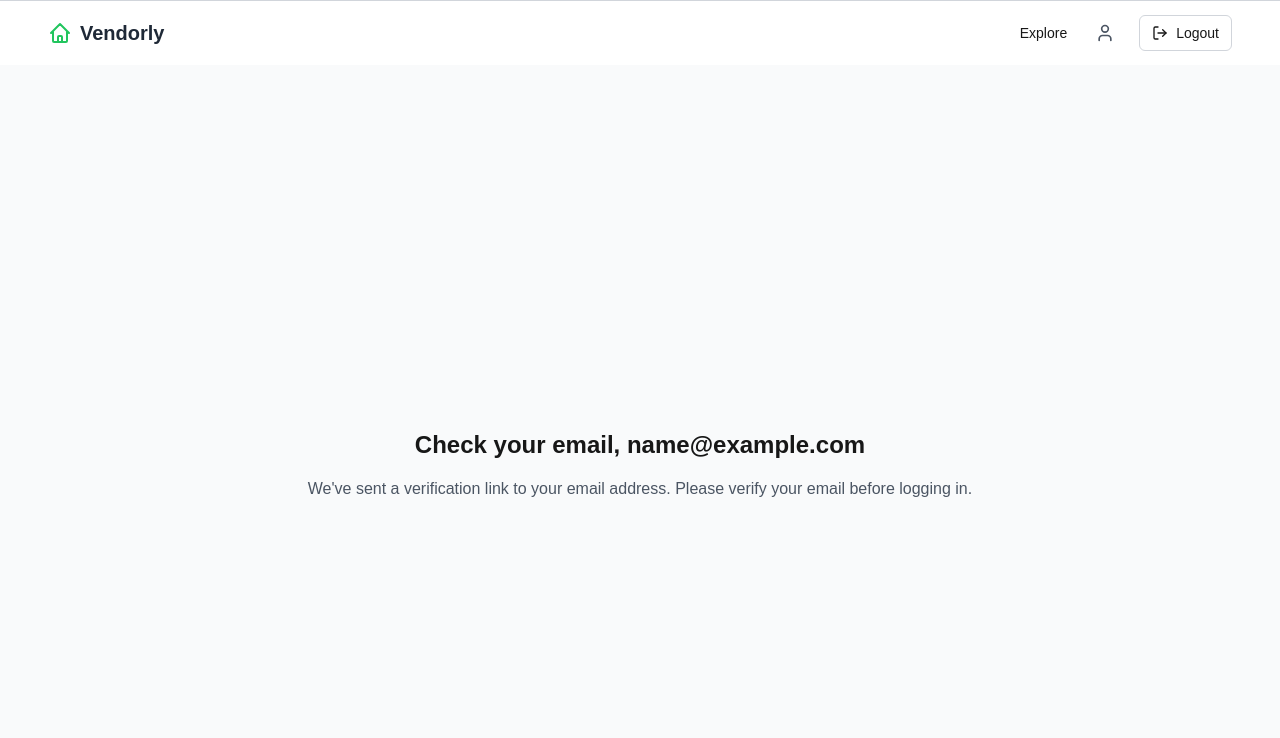
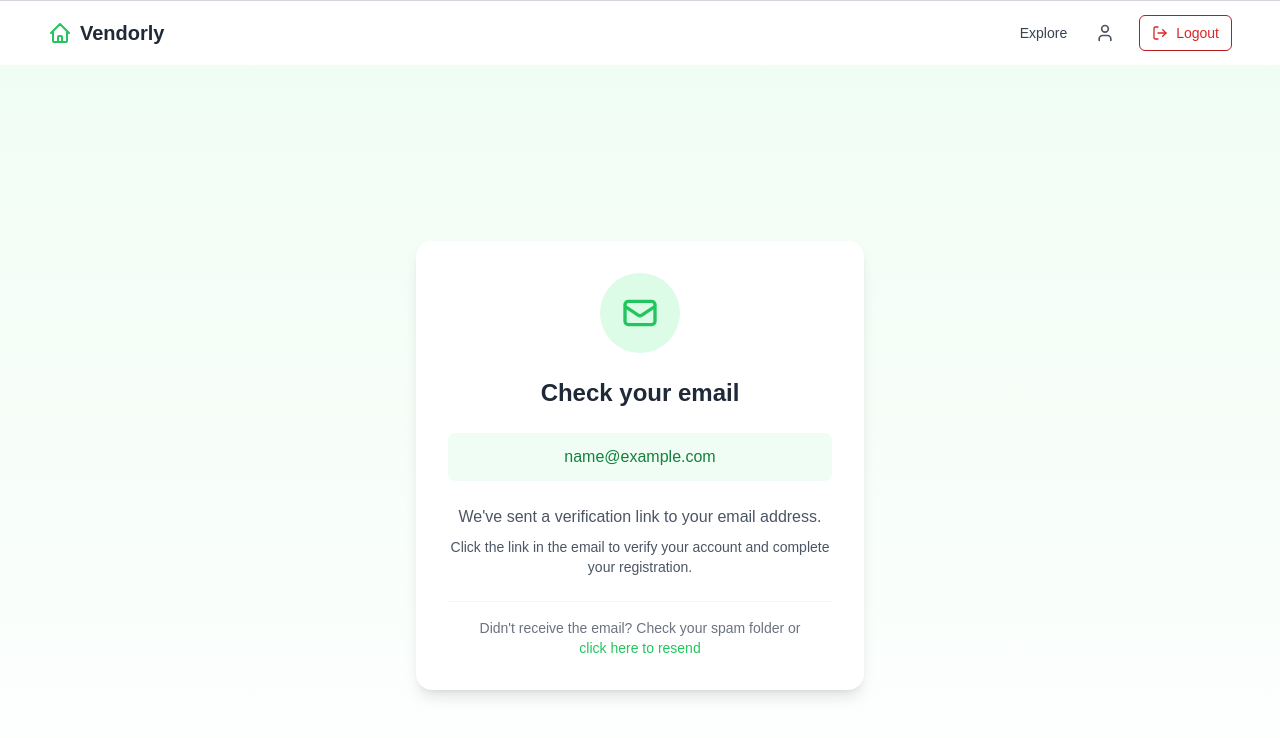
Before and after one commit to Iykeohtee/vendorly-client, a Next.js app: page /verifyEmail in a window 1280 px wide. Shown: the top 738 px of the page. Built offline with nearby package versions, Linux system fonts and the light colour scheme; no server answers; sample sign-in values are in the browser's storage.

Commit message:
verify email

```diff
--- a/app/verifyEmail/page.tsx
+++ b/app/verifyEmail/page.tsx
@@ -1,30 +1,117 @@
 "use client";
 
-import React from "react";
+import React, { useEffect, useState } from "react";
 import { useAuth } from "@/hooks/useAuth";
 import { useRouter } from "next/navigation";
 
-const page = () => {
+const Page = () => {
   const { user } = useAuth();
   const router = useRouter();
+  const [isChecking, setIsChecking] = useState(true);
 
-  // If no user, redirect to signup
+  useEffect(() => {
+    // Short timeout to ensure hydration is complete
+    const timer = setTimeout(() => {
       if (!user) {
         router.push("/signup");
-    return null;
+      }
+      setIsChecking(false);
+    }, 100);
+
+    return () => clearTimeout(timer);
+  }, [user, router]);
+
+  // Show loading state while checking auth
+  if (isChecking) {
+    return (
+      <div className="flex flex-col items-center justify-center min-h-screen p-4">
+        <div className="animate-pulse space-y-6 max-w-md w-full">
+          {/* Logo/Icon skeleton */}
+          <div className="flex justify-center">
+            <div className="h-16 w-16 bg-green-100 rounded-full"></div>
+          </div>
+
+          {/* Title skeleton */}
+          <div className="space-y-3">
+            <div className="h-8 bg-gray-200 rounded w-3/4 mx-auto"></div>
+            <div className="h-8 bg-gray-200 rounded w-1/2 mx-auto"></div>
+          </div>
+
+          {/* Message skeleton */}
+          <div className="space-y-2">
+            <div className="h-4 bg-gray-200 rounded w-full"></div>
+            <div className="h-4 bg-gray-200 rounded w-5/6 mx-auto"></div>
+            <div className="h-4 bg-gray-200 rounded w-4/6 mx-auto"></div>
+          </div>
+
+          {/* Button skeleton */}
+          <div className="pt-4">
+            <div className="h-10 bg-gray-200 rounded-lg w-full"></div>
+          </div>
+        </div>
+      </div>
+    );
   }
 
+  // If user exists, show the verification message
+  if (user) {
     return (
-    <div className="flex flex-col items-center justify-center min-h-screen p-4">
-      <h1 className="text-2xl font-bold text-center">
-        Check your email, {user.email}
-      </h1>
-      <p className="mt-4 text-gray-600 text-center">
-        We've sent a verification link to your email address. Please verify your
-        email before logging in.
+      <div className="flex flex-col items-center justify-center min-h-screen p-4 bg-gradient-to-b from-green-50 to-white">
+        <div className="max-w-md w-full bg-white rounded-2xl shadow-lg p-8 text-center space-y-6">
+          {/* Success Icon */}
+          <div className="flex justify-center">
+            <div className="h-20 w-20 bg-green-100 rounded-full flex items-center justify-center">
+              <svg
+                className="h-10 w-10 text-green-500"
+                fill="none"
+                stroke="currentColor"
+                viewBox="0 0 24 24"
+              >
+                <path
+                  strokeLinecap="round"
+                  strokeLinejoin="round"
+                  strokeWidth={2}
+                  d="M3 8l7.89 5.26a2 2 0 002.22 0L21 8M5 19h14a2 2 0 002-2V7a2 2 0 00-2-2H5a2 2 0 00-2 2v10a2 2 0 002 2z"
+                />
+              </svg>
+            </div>
+          </div>
+
+          {/* Title */}
+          <h1 className="text-2xl font-bold text-gray-800">Check your email</h1>
+
+          {/* Email highlight */}
+          <div className="bg-green-50 rounded-lg p-3">
+            <p className="text-green-700 font-medium break-all">{user.email}</p>
+          </div>
+
+          {/* Message */}
+          <div className="space-y-2 text-gray-600">
+            <p>We've sent a verification link to your email address.</p>
+            <p className="text-sm">
+              Click the link in the email to verify your account and complete
+              your registration.
             </p>
           </div>
+
+          {/* Help text */}
+          <div className="text-sm text-gray-500 border-t border-gray-100 pt-4">
+            <p>Didn't receive the email? Check your spam folder or</p>
+            <button
+              className="text-green-500 hover:text-green-600 font-medium hover:underline"
+              onClick={() => {
+                /* Add resend logic here */
+              }}
+            >
+              click here to resend
+            </button>
+          </div>
+        </div>
+      </div>
     );
+  }
+
+  return null;
 };
 
-export default page;
+export default Page;
--- a/components/layout/Navbar.tsx
+++ b/components/layout/Navbar.tsx
@@ -1,26 +1,107 @@
-'use client';
+"use client";
 
-import Link from 'next/link';
-import { useRouter } from 'next/navigation';
-import { useSelector } from 'react-redux';
-import { RootState } from '@/redux/store';
-import { useAuth } from '@/hooks/useAuth';
-import Button from '@/components/ui/Button';
-import { LogOut, User } from 'lucide-react';
+import { useState, useEffect } from "react";
+import Link from "next/link";
+import { useRouter } from "next/navigation";
+import { useSelector } from "react-redux";
+import { RootState } from "@/redux/store";
+import { useAuth } from "@/hooks/useAuth";
+import Button from "@/components/ui/Button";
+import { LogOut, User, ShoppingBag } from "lucide-react";
 
 export default function Navbar() {
-  const { isAuthenticated, user } = useSelector((state: RootState) => state.auth);
+  const [isHydrated, setIsHydrated] = useState(false);
+  const { isAuthenticated, user } = useSelector(
+    (state: RootState) => state.auth,
+  );
   const { logout } = useAuth();
   const router = useRouter();
 
+  useEffect(() => {
+    // This runs only on client after hydration
+    setIsHydrated(true);
+  }, []);
+
   const handleLogout = () => {
     logout();
-    router.push('/');
+    router.push("/");
   };
+
+  // During SSR and initial hydration, render a consistent loading state
+  if (!isHydrated) {
+    return (
+      <>
+        <div className="h-px bg-gradient-to-r from-transparent via-gray-300 to-transparent"></div>
+        <nav className="bg-white/90 backdrop-blur-sm sticky top-0 z-40 border-b border-gray-100 shadow-sm">
+          <div className="max-w-full mx-auto px-4 sm:px-6 lg:px-8 xl:px-12 2xl:px-16">
+            <div className="flex justify-between items-center h-16">
+              {/* Logo with shimmer effect */}
+              <div className="flex items-center gap-3">
+                <div className="relative">
+                  <div className="h-8 w-8 bg-gradient-to-br from-green-100 to-green-200 rounded-xl animate-pulse"></div>
+                  <ShoppingBag className="h-4 w-4 text-green-400 absolute inset-2" />
+                </div>
+                <div className="relative overflow-hidden">
+                  <div className="h-6 w-28 bg-gradient-to-r from-gray-200 via-gray-300 to-gray-200 rounded-md animate-shimmer"></div>
+                </div>
+              </div>
+
+              {/* Navigation skeleton */}
+              <div className="flex items-center gap-4">
+                {/* Menu items */}
+                <div className="hidden md:flex items-center gap-4">
+                  <div className="h-4 w-16 bg-gray-200 rounded animate-pulse"></div>
+                  <div className="h-4 w-16 bg-gray-200 rounded animate-pulse"></div>
+                  <div className="h-4 w-16 bg-gray-200 rounded animate-pulse"></div>
+                </div>
+
+                {/* Action buttons */}
+                <div className="flex items-center gap-3">
+                  <div className="h-9 w-20 bg-gray-200 rounded-lg animate-pulse hidden sm:block"></div>
+                  <div className="h-9 w-24 bg-gradient-to-r from-green-200 to-green-300 rounded-lg animate-pulse"></div>
+                  <div className="h-9 w-9 bg-gray-200 rounded-full animate-pulse"></div>
+                </div>
+              </div>
+            </div>
+          </div>
+        </nav>
+
+        {/* Add this to your global CSS if using Option 2 */}
+        <style jsx>{`
+          @keyframes shimmer {
+            0% {
+              transform: translateX(-100%);
+            }
+            100% {
+              transform: translateX(100%);
+            }
+          }
+          .animate-shimmer {
+            position: relative;
+            overflow: hidden;
+          }
+          .animate-shimmer::after {
+            content: "";
+            position: absolute;
+            top: 0;
+            left: 0;
+            width: 100%;
+            height: 100%;
+            background: linear-gradient(
+              90deg,
+              transparent,
+              rgba(255, 255, 255, 0.4),
+              transparent
+            );
+            animation: shimmer 1.5s infinite;
+          }
+        `}</style>
+      </>
+    );
+  }
 
   return (
     <>
-      {/* Top border line */}
       <div className="h-px bg-gray-300"></div>
       <nav className="bg-white sticky top-0 z-40">
         <div className="max-w-full mx-auto px-4 sm:px-6 lg:px-8 xl:px-12 2xl:px-16">
@@ -46,39 +127,45 @@ export default function Navbar() {
             <div className="flex items-center gap-4">
               {isAuthenticated ? (
                 <>
-                  {user?.role === 'vendor' ? (
-                    <Link href="/dashboard">
-                      <Button variant="ghost" size="sm">
-                        Dashboard
-                      </Button>
+                  {user?.role === "VENDOR" ? (
+                    <Link
+                      href="/dashboard"
+                      className="px-3 py-1.5 text-sm font-medium text-gray-700 hover:text-gray-900 hover:bg-gray-100 rounded-md transition-colors"
+                    >
+                      Dashboard
                     </Link>
                   ) : (
-                    <Link href="/explore">
-                      <Button variant="ghost" size="sm">
-                        Explore
-                      </Button>
+                    <Link
+                      href="/explore"
+                      className="px-3 py-1.5 text-sm font-medium text-gray-700 hover:text-gray-900 hover:bg-gray-100 rounded-md transition-colors"
+                    >
+                      Explore
                     </Link>
                   )}
                   <div className="flex items-center gap-2">
                     <User className="h-5 w-5 text-gray-600" />
-                    <span className="text-sm text-gray-700">{user?.fullName}</span>
+                    <span className="text-sm text-gray-700">
+                      {user?.vendor?.storeName}
+                    </span>
                   </div>
-                  <Button variant="outline" size="sm" onClick={handleLogout}>
+                  <Button variant="outline" size="sm" onClick={handleLogout} className="text-red-600 border border-red-700">
                     <LogOut className="h-4 w-4 mr-2" />
                     Logout
                   </Button>
                 </>
               ) : (
                 <>
-                  <Link href="/login">
-                    <span className="text-sm text-gray-700 hover:text-gray-900 cursor-pointer">
-                      Login
-                    </span>
+                  <Link
+                    href="/login"
+                    className="text-sm text-gray-700 hover:text-gray-900"
+                  >
+                    Login
                   </Link>
-                  <Link href="/signup">
-                    <Button size="sm" className="bg-green-500 hover:bg-green-600 text-white">
-                      Get Started
-                    </Button>
+                  <Link
+                    href="/signup"
+                    className="inline-flex items-center justify-center px-3 py-1.5 text-sm font-medium bg-green-500 hover:bg-green-600 text-white rounded-md transition-colors"
+                  >
+                    Get Started
                   </Link>
                 </>
               )}
--- a/hooks/useAuth.ts
+++ b/hooks/useAuth.ts
@@ -2,15 +2,25 @@
 
 import { useDispatch, useSelector } from "react-redux";
 import { RootState, AppDispatch } from "@/redux/store";
-import { setCredentials, logout } from "@/redux/slices/authSlice";
+import { setCredentials, logout, updateUser } from "@/redux/slices/authSlice";
 import { User, AuthResponse } from "@/types/user";
 import axiosInstance from "@/lib/axios";
+import { useState } from "react";
 
 export const useAuth = () => {
   const dispatch = useDispatch<AppDispatch>();
   const { user, token, isAuthenticated } = useSelector(
     (state: RootState) => state.auth,
   );
+  const [verificationStatus, setVerificationStatus] = useState<{
+    loading: boolean;
+    error: string | null;
+    success: boolean;
+  }>({
+    loading: false,
+    error: null,
+    success: false,
+  });
 
   const login = async (
     email: string,
@@ -45,6 +55,49 @@ export const useAuth = () => {
     return response.data;
   };
 
+  const verifyEmail = async (
+    token: string,
+  ): Promise<{ success: boolean; message: string }> => {
+    setVerificationStatus({ loading: true, error: null, success: false });
+
+    try {
+      const response = await axiosInstance.get(
+        `/auth/verify-email?token=${token}`,
+      );
+      console.log(response.data);
+
+      // Update user's verified status in Redux store
+      if (user) {
+        dispatch(updateUser({ verified: true }));
+      }
+
+      setVerificationStatus({ loading: false, error: null, success: true });
+      return { success: true, message: response.data.message };
+    } catch (error: any) {
+      const errorMessage =
+        error.response?.data?.message || "Failed to verify email";
+      setVerificationStatus({
+        loading: false,
+        error: errorMessage,
+        success: false,
+      });
+      return { success: false, message: errorMessage };
+    }
+  };
+
+  const resendVerificationEmail = async (
+    email: string,
+  ): Promise<{ success: boolean; message: string }> => {
+    try {
+      await axiosInstance.post("/auth/resend-verification", { email });
+      return { success: true, message: "Verification email resent!" };
+    } catch (error: any) {
+      const errorMessage =
+        error.response?.data?.message || "Failed to resend email";
+      return { success: false, message: errorMessage };
+    }
+  };
+
   const handleLogout = () => {
     dispatch(logout());
   };
@@ -53,8 +106,11 @@ export const useAuth = () => {
     user,
     token,
     isAuthenticated,
+    verificationStatus,
     login,
     signup,
     logout: handleLogout,
+    verifyEmail,
+    resendVerificationEmail,
   };
 };
--- a/redux/slices/authSlice.ts
+++ b/redux/slices/authSlice.ts
@@ -1,5 +1,6 @@
-import { createSlice, PayloadAction } from '@reduxjs/toolkit';
-import { User } from '@/types/user';
+import { createSlice, PayloadAction } from "@reduxjs/toolkit";
+import { User } from "@/types/user";
+import { act } from "react";
 
 interface AuthState {
   user: User | null;
@@ -8,35 +9,47 @@ interface AuthState {
 }
 
 const initialState: AuthState = {
-  user: typeof window !== 'undefined' ? JSON.parse(localStorage.getItem('user') || 'null') : null,
-  token: typeof window !== 'undefined' ? localStorage.getItem('token') : null,
-  isAuthenticated: typeof window !== 'undefined' ? !!localStorage.getItem('token') : false,
+  user:
+    typeof window !== "undefined"
+      ? JSON.parse(localStorage.getItem("user") || "null")
+      : null,
+  token: typeof window !== "undefined" ? localStorage.getItem("token") : null,
+  isAuthenticated:
+    typeof window !== "undefined" ? !!localStorage.getItem("token") : false,
 };
 
 const authSlice = createSlice({
-  name: 'auth',
+  name: "auth",
   initialState,
   reducers: {
-    setCredentials: (state, action: PayloadAction<{ user: User; token: string }>) => {
+    setCredentials: (
+      state,
+      action: PayloadAction<{ user: User; token: string }>,
+    ) => {
       state.user = action.payload.user;
       state.token = action.payload.token;
       state.isAuthenticated = true;
-      if (typeof window !== 'undefined') {
-        localStorage.setItem('user', JSON.stringify(action.payload.user));
-        localStorage.setItem('token', action.payload.token);
+      if (typeof window !== "undefined") {
+        localStorage.setItem("user", JSON.stringify(action.payload.user));
+        localStorage.setItem("token", action.payload.token);
+      }
+    },
+    updateUser: (state, action: PayloadAction<Partial<User>>) => {
+      if (state.user) {
+        state.user = { ...state.user, ...action.payload };
       }
     },
     logout: (state) => {
       state.user = null;
       state.token = null;
       state.isAuthenticated = false;
-      if (typeof window !== 'undefined') {
-        localStorage.removeItem('user');
-        localStorage.removeItem('token');
+      if (typeof window !== "undefined") {
+        localStorage.removeItem("user");
+        localStorage.removeItem("token");
       }
     },
   },
 });
 
-export const { setCredentials, logout } = authSlice.actions;
+export const { setCredentials, logout, updateUser } = authSlice.actions;
 export default authSlice.reducer;
```
Also changed, not shown: app/not-found.tsx (+6 -4 lines), app/page.tsx (+70 -30 lines), app/verify-email/page.tsx (added, +11 -0 lines), types/user.ts (+6 -1 lines). Lines whose indentation alone changed are shown as unchanged.
